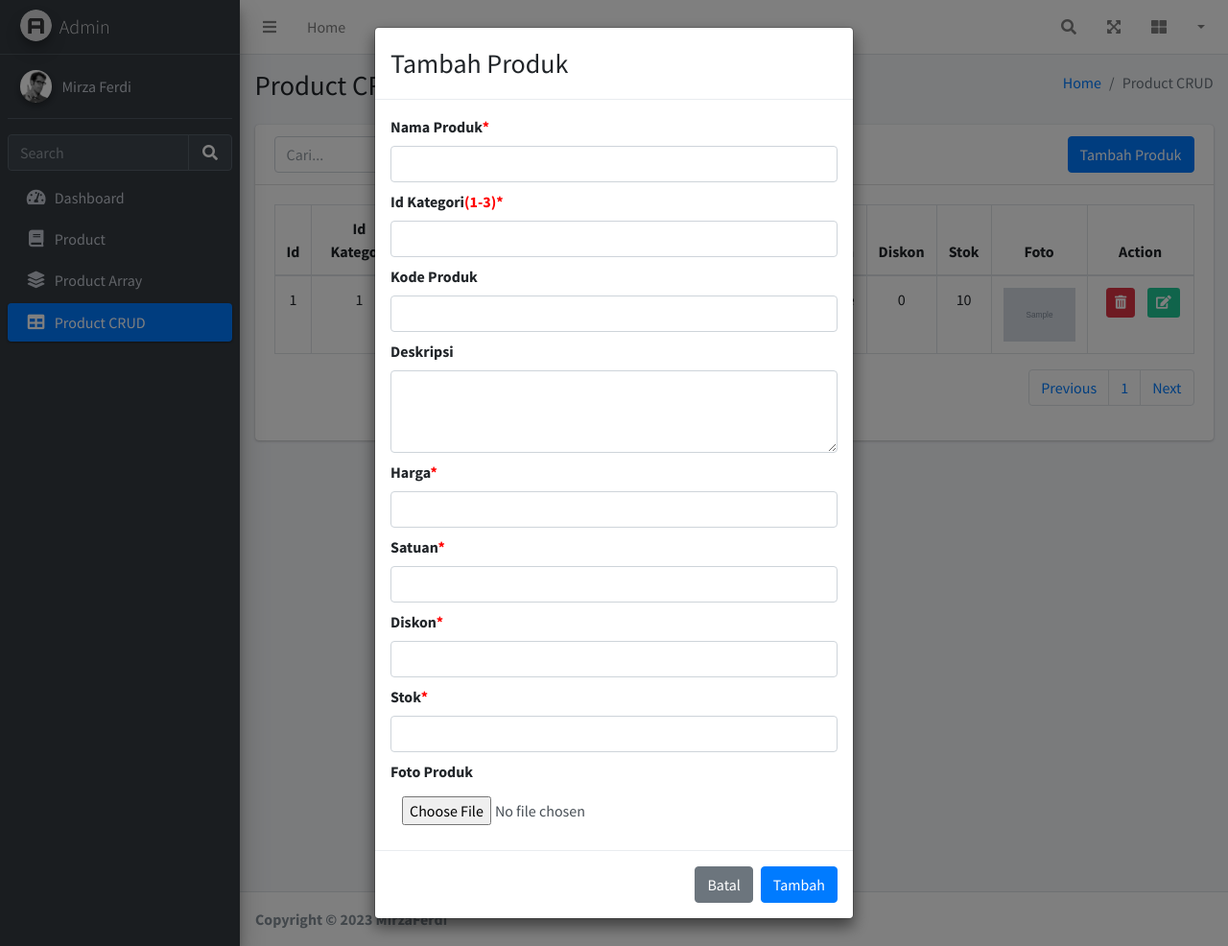
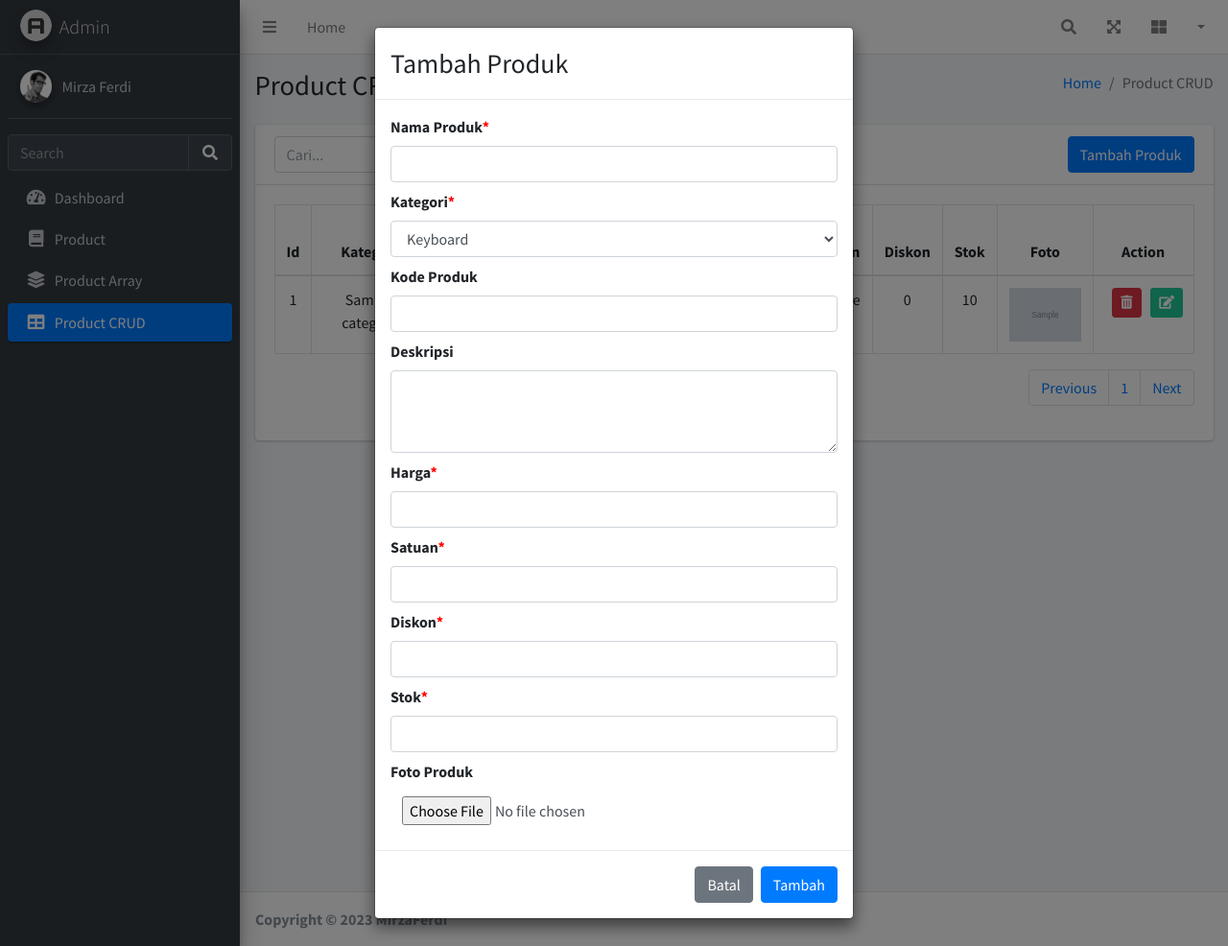
Before and after one commit to MirzaFerdi/belajar-php, a PHP site: page /productcrud.php in a window 1280 px wide, after a click on "Tambah Produk". Shown: the whole page at 96% size. Run offline with PHP 8.4, Linux system fonts and the light colour scheme; tables that the repository leaves empty or names only in its code hold one stand-in row (values such as "Sample post"); grey boxes marked "Sample" are stand-in pictures; some libraries are stand-ins or nearby versions.

Commit message:
[FEAT] add CRUD Kategori & Statistik

```diff
--- a/assets/js/crud.js
+++ b/assets/js/crud.js
@@ -24,7 +24,7 @@
 
   const colId = document.getElementsByName('id');
   const colProductName = document.getElementsByName('product_name');
-  const colCategoyId = document.getElementsByName('category_id');
+  const selectElement = document.querySelectorAll('#category_id_edit option');
   const colProductCode = document.getElementsByName('product_code');
   const colDescription = document.getElementsByName('description');
   const colPrice = document.getElementsByName('price');
@@ -32,7 +32,6 @@
   const colDiskon = document.getElementsByName('discount_amount');
   const colStock = document.getElementsByName('stock');
   const colImg = document.getElementsByName('image');
-  console.log(colImg);
 
   // Mengambil data dari tabel dan memasukkan ke form ketika tombol edit diklik
 
@@ -55,7 +54,15 @@
       const image = parent.children[9].textContent;
 
       colId.forEach((colId) => colId.value = id);
-      colCategoyId.forEach((colCategoyId) => colCategoyId.value = category_id);
+
+      selectElement.forEach((selectElement) => {
+        if (selectElement.textContent == category_id) {
+          selectElement.setAttribute( "selected", "selected" );
+        }else {
+          selectElement.removeAttribute( "selected" );
+        }
+      });
+
       colProductName.forEach((colProductName) => colProductName.value = product_name);
       colProductCode.forEach((colProductCode) => colProductCode.value = product_code);
       colDescription.forEach((colDescription) => colDescription.value = description);
--- a/pages/productcrud.php
+++ b/pages/productcrud.php
@@ -290,7 +290,7 @@ require "koneksi.php";
                   <thead>
                   <tr>
                     <th>Id</th>
-                    <th>Id Kategori</th>
+                    <th>Kategori</th>
                     <th>Kode Produk</th>
                     <th>Nama Produk</th>
                     <th>Deskripsi</th>
@@ -315,7 +315,8 @@ require "koneksi.php";
                     $jumlah_data = mysqli_num_rows($data);
                     $total_halaman = ceil($jumlah_data / $batas);
 
-                    $data_product = "select * from products limit $halaman_awal, $batas";
+                    $data_product = "SELECT p.id, c.category_name, p.product_code, p.product_name, p.description, p.price, p.unit, p.discount_amount, p.stock, p.image FROM products p INNER JOIN product_categories c ON p.category_id = c.id LIMIT $halaman_awal, $batas";
+                    // products limit $halaman_awal, $batas";
                     $nomor = $halaman_awal+1;
 
                     if (isset($_POST['kata_kunci'])) {
@@ -334,7 +335,7 @@ require "koneksi.php";
                     ?>
                   <tr>
                     <td name="idTab" ><?php echo $row['id']?></td>
-                    <td><?php echo $row['category_id']?></td>
+                    <td><?php echo $row['category_name']?></td>
                     <td><?php echo $row['product_code']?></td>
                     <td><?php echo $row['product_name']?></td>
                     <td><?php echo $row['description']?></td>
@@ -413,8 +414,12 @@ require "koneksi.php";
               </div>
 
               <div class="mb-2">
-                <label for="nomorKategori" class="form-label">Id Kategori<span style="color: red;">(1-3)*</span></label>
-                <input type="number" class="form-control" id="nomorKategori" name="category_id" min="1" max="3" required>
+                <label for="namaProduk" class="form-label">Kategori<span style="color: red;">*</span></label>
+                <select class="form-control" id="category_id" name="category_id">
+                  <option value="1">Keyboard</option>
+                  <option value="2">Headset</option>
+                  <option value="3">Monitor</option>
+                </select>
               </div>
 
               <div class="mb-2">
@@ -482,8 +487,12 @@ require "koneksi.php";
               </div>
 
               <div class="mb-2">
-                <label for="nomorKategori" class="form-label">Id Kategori<span style="color: red;">(1-3)*</span></label>
-                <input type="number" class="form-control" id="nomorKategori" name="category_id">
+                <label for="namaProduk" class="form-label">Kategori<span style="color: red;">*</span></label>
+                <select class="form-control category_id" id="category_id_edit" name="category_id">
+                  <option value="1">Keyboard</option>
+                  <option value="2">Headset</option>
+                  <option value="3">Monitor</option>
+                </select>
               </div>
 
               <div class="mb-2">
```
Also changed, not shown: pages/dashboard.php (+33 -16 lines), assets/image/produk/l3.png (added).
